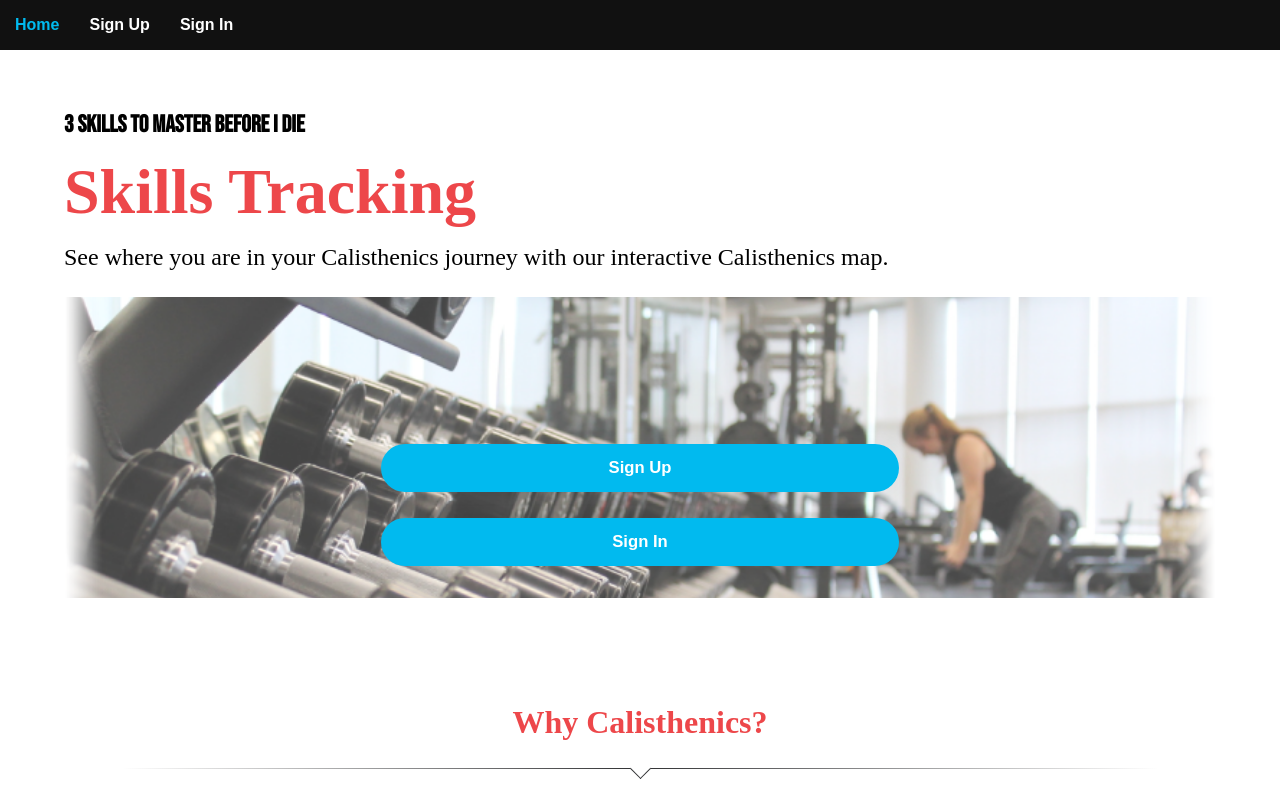
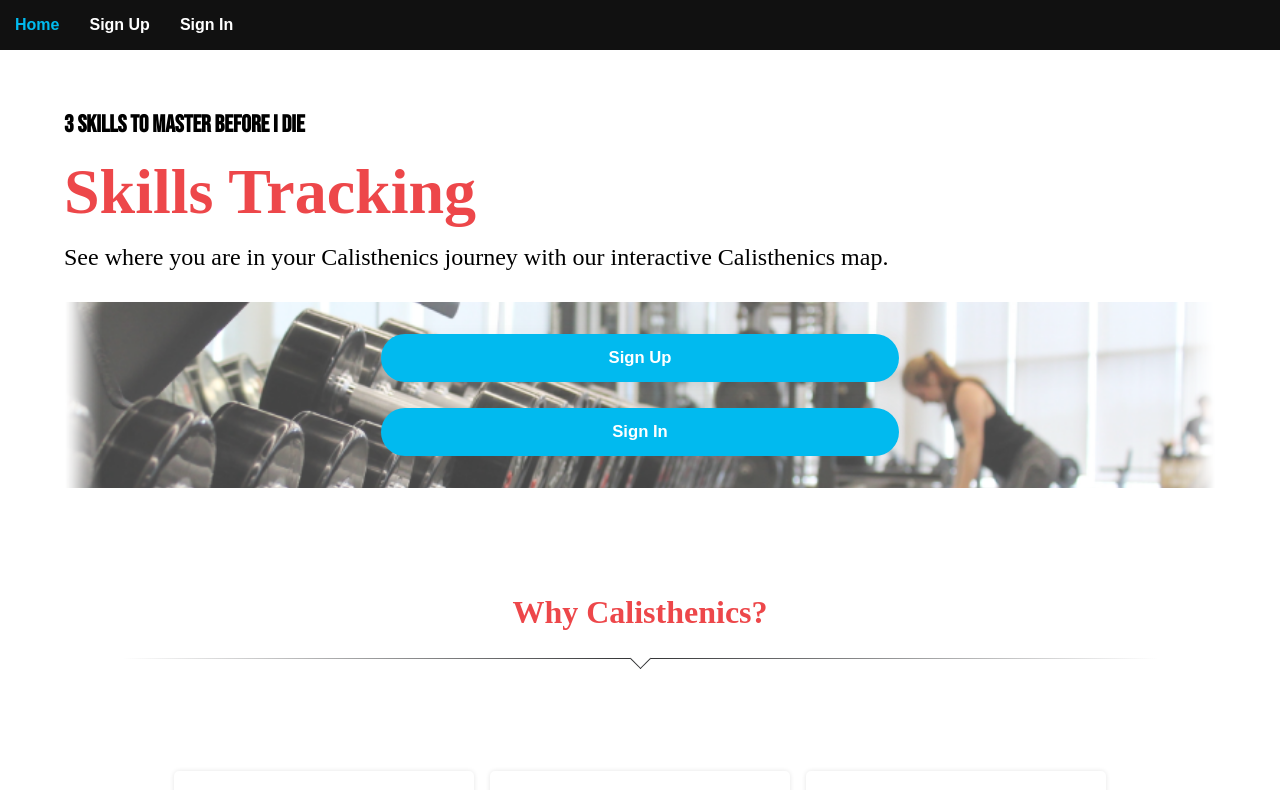
Before and after one commit to Dvent1123/calisthenics-tracker-client, a React (Create React App) app: page / in a window 1280 px wide. Shown: the top 790 px of the page. Built offline with nearby package versions, Linux system fonts and the light colour scheme.

Commit message:
header + nav update
+header description
+header title (temp)
+app icon (possible temp)

```diff
--- a/public/index.html
+++ b/public/index.html
@@ -6,40 +6,14 @@
     <link rel="preconnect" href="https://fonts.gstatic.com">
     <link href="https://fonts.googleapis.com/css2?family=Bebas+Neue&display=swap" rel="stylesheet">
     <meta name="viewport" content="width=device-width, initial-scale=1" />
-    <meta name="theme-color" content="#000000" />
-    <meta
-      name="description"
-      content="Web site created using create-react-app"
-    />
+    <meta name="theme-color" content="#ed474a" />
+    <meta name="description" content="Web site created using create-react-app to track users workout achievments & goals."/>
     <link rel="apple-touch-icon" href="%PUBLIC_URL%/logo192.png" />
-    <!--
-      manifest.json provides metadata used when your web app is installed on a
-      user's mobile device or desktop. See https://developers.google.com/web/fundamentals/web-app-manifest/
-    -->
     <link rel="manifest" href="%PUBLIC_URL%/manifest.json" />
-    <!--
-      Notice the use of %PUBLIC_URL% in the tags above.
-      It will be replaced with the URL of the `public` folder during the build.
-      Only files inside the `public` folder can be referenced from the HTML.
-
-      Unlike "/favicon.ico" or "favicon.ico", "%PUBLIC_URL%/favicon.ico" will
-      work correctly both with client-side routing and a non-root public URL.
-      Learn how to configure a non-root public URL by running `npm run build`.
-    -->
     <title>Calisthenics Tracker</title>
   </head>
   <body>
     <noscript>You need to enable JavaScript to run this app.</noscript>
     <div id="root"></div>
-    <!--
-      This HTML file is a template.
-      If you open it directly in the browser, you will see an empty page.
-
-      You can add webfonts, meta tags, or analytics to this file.
-      The build step will place the bundled scripts into the <body> tag.
-
-      To begin the development, run `npm start` or `yarn start`.
-      To create a production bundle, use `npm run build` or `yarn build`.
-    -->
   </body>
 </html>
--- a/src/assets/main.css
+++ b/src/assets/main.css
@@ -143,8 +143,7 @@ li {
 }
 
 .signup_banner {
-  margin-top: 20px;
-  padding-top: 10%;
+  margin-top: 25px;
   width: 100%;
   background-image: url("images/signup_banner.png");
   /*Thank you Danielle Cerullo for the picture. | @dncerullo on UNSPLASH */
--- a/src/assets/main.scss
+++ b/src/assets/main.scss
@@ -93,7 +93,6 @@ li {
     height: 10em;
 }
 
-
 //landing page
 .whole-landing-page-container {
     display: flex;
@@ -124,8 +123,7 @@ li {
 }
 
 .signup_banner {
-    margin-top:20px;
-    padding-top: 10%;
+    margin-top:25px;
     width: 100%;
     background-image: url("images/signup_banner.png");
     /*Thank you Danielle Cerullo for the picture. | @dncerullo on UNSPLASH */
--- a/src/auth/Signin.js
+++ b/src/auth/Signin.js
@@ -9,8 +9,8 @@ import 'react-toastify/dist/ReactToastify.min.css';
 
 const Signin = ({ history }) => {
     const [values, setValues] = useState({
-        email: 'fakeemail@gmail.com',
-        password: '696969',
+        email: 'Email Address',
+        password: 'Password',
         buttonText: 'Submit'
     })
 
--- a/src/auth/Signup.js
+++ b/src/auth/Signup.js
@@ -8,9 +8,9 @@ import 'react-toastify/dist/ReactToastify.min.css'
 
 const Signup = () => {
     const [values, setValues] = useState({
-        name: 'Fake Name',
-        email: 'fakeemail@gmail.com',
-        password: '696969',
+        name: 'First & Last Name',
+        email: 'Email',
+        password: 'Password',
         buttonText: 'Submit'
     });
 
--- a/src/core/Card.js
+++ b/src/core/Card.js
@@ -76,7 +76,7 @@ const Card = ({skill, handleSkillUnlock}) => {
                                     close();
                                     }}
                                 >
-                                    Close Modal
+                                    Close Workout
                                 </button>
                         </div>
                     </div>
--- a/src/core/Layout.js
+++ b/src/core/Layout.js
@@ -37,7 +37,6 @@ const Layout = ({children, match, history}) => {
                     <Link to="/signin" style={isActive('/signin')}>
                         Sign In
                     </Link>
-
                 </li>
             </Fragment>
         )}
```
Also changed, not shown: 2 other files (tests, documents, lock files or other folders).
